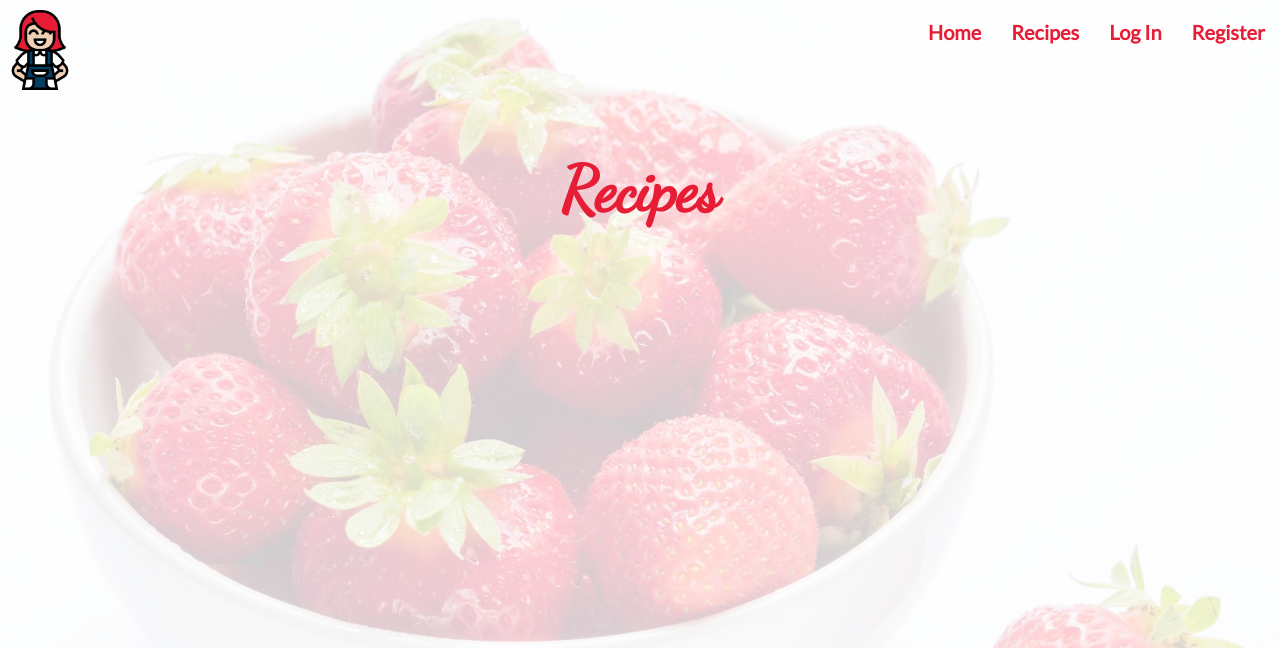
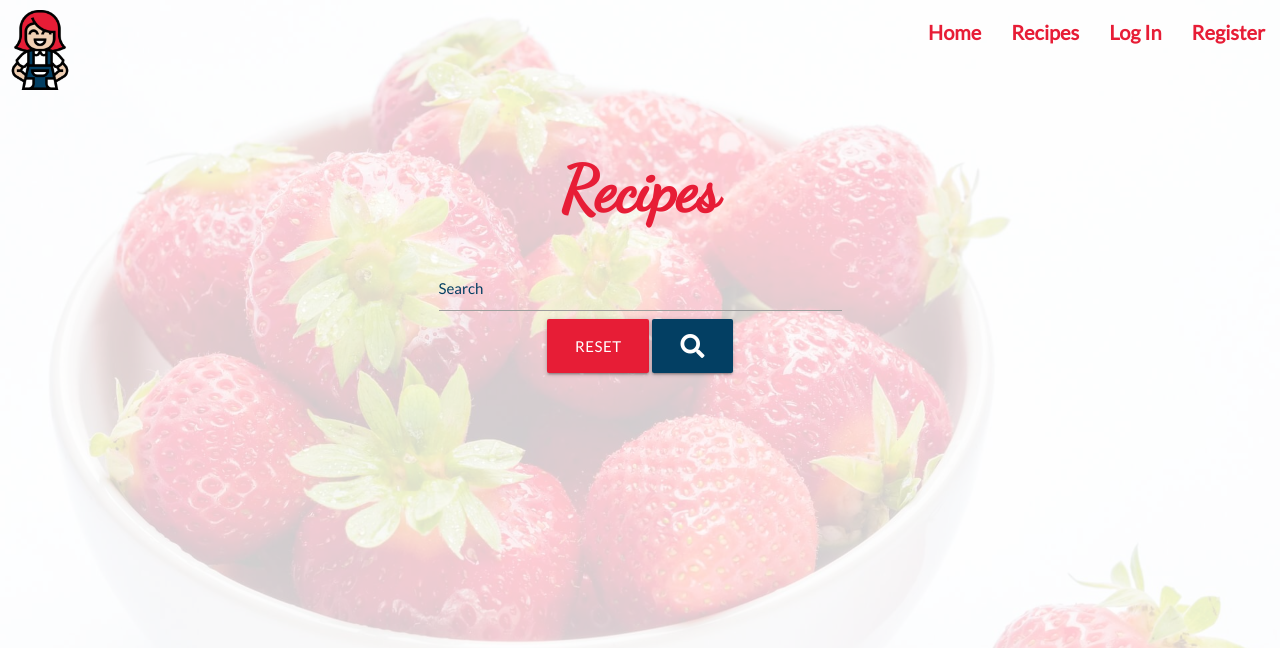
Before and after one commit to PaulFrankling/recip_me, a Flask app: page /recipes in a window 1280 px wide. Shown: the top 648 px of the page. Run offline with Flask 2, Linux system fonts and the light colour scheme; data that the repository does not hold is empty; some libraries are stand-ins or nearby versions.

Commit message:
Added search engine to app.py and recipes.html

```diff
--- a/app.py
+++ b/app.py
@@ -74,6 +74,13 @@ def recipes():
     return render_template("recipes.html", recipes=recipes)
 
 
+@app.route("/search", methods=["GET", "POST"])
+def search():
+    query = request.form.get("query")
+    recipes = list(mongo.db.recipes.find({"$text": {"$search": query}}))
+    return render_template("recipes.html", recipes=recipes)
+
+
 @app.route("/profile/<username>", methods=["GET","POST"])
 def profile(username):
     username = mongo.db.users.find_one(
--- a/static/css/style.css
+++ b/static/css/style.css
@@ -150,3 +150,16 @@ nav i {
     height: 250px;
     object-fit: cover;
 }
+
+#reset-btn {
+    background-color: #E71D36;
+    color: #FFFFFF;
+}
+
+#search-btn {
+    background-color: #033F63;
+}
+
+#search-btn i {
+    color: #FFFFFF;
+}
--- a/templates/recipes.html
+++ b/templates/recipes.html
@@ -4,6 +4,24 @@
 <main>
 
     <h1 class="center-align page-title">Recipes</h1>
+
+    <div class="container">
+        <div class="row center-align">
+            <div class="col s12 m6 offset-m3">
+                <form action="{{ url_for('search') }}" method="POST">
+                    <div class="input-field col s12">
+                        <input type="text" name="query" id="query" minlength="3" class="validate" required>
+                        <label for="query">Search</label>
+                        <a href="{{ url_for('recipes') }}" id="reset-btn"
+                            class="waves-effect waves-light btn-large">Reset</a>
+                        <button type="submit" id="search-btn" class="waves-effect waves-light btn-large"><i
+                                class="fas fa-search"></i>
+                        </button>
+                    </div>
+                </form>
+            </div>
+        </div>
+    </div>
 
     <div class="container">
         <div class="row">
```
Also changed, not shown: README.md.
